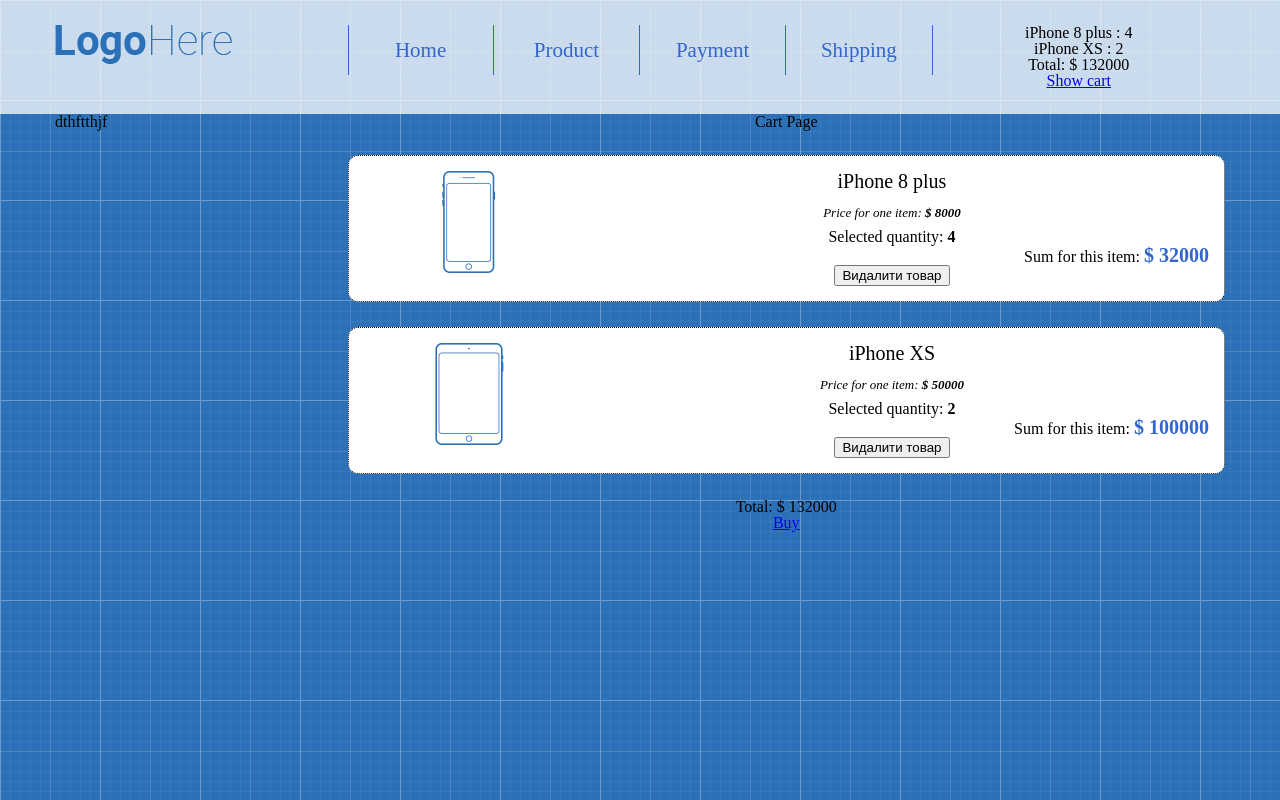
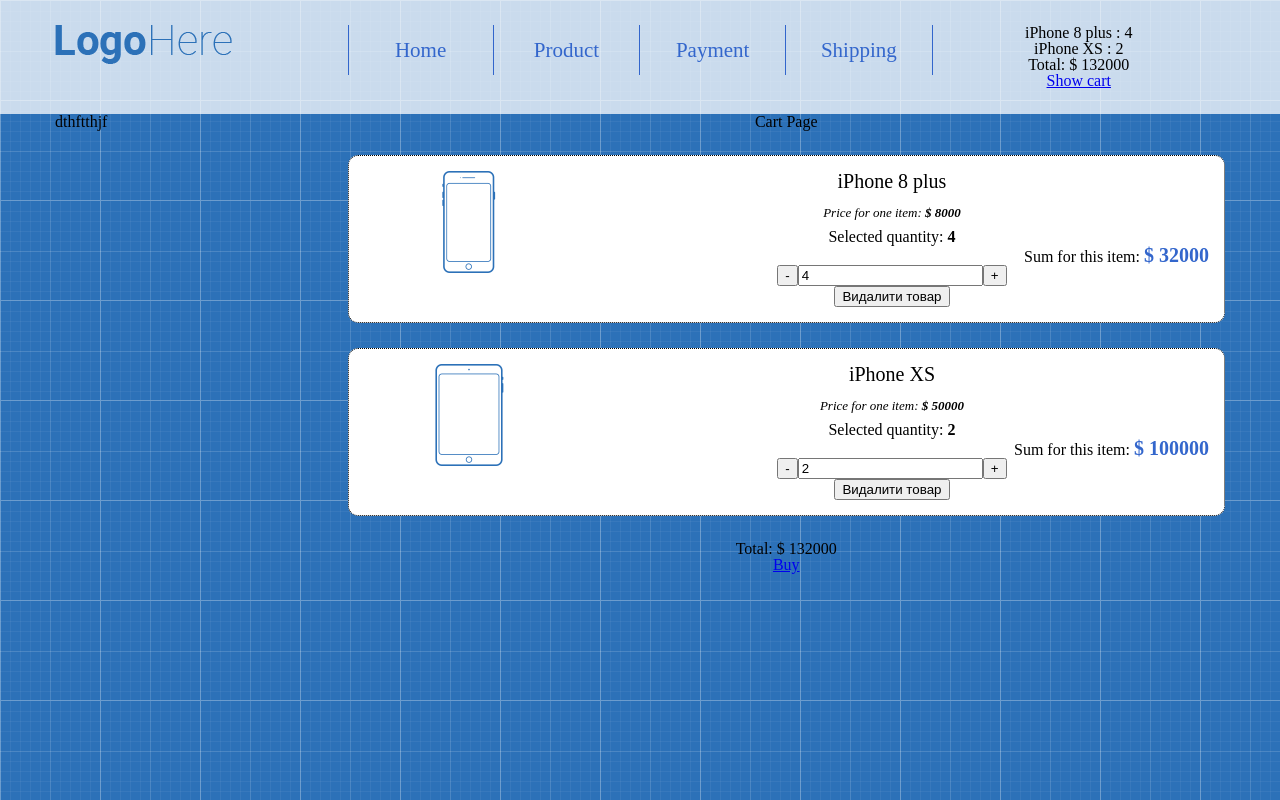
Before and after one commit to ApostleAndrew/shop-react, a React (Create React App) app: page /cart in a window 1280 px wide. Built offline with nearby package versions, Linux system fonts and the light colour scheme.

Commit message:
use SetProductQantity in CartProductListItemExtended

```diff
--- a/src/App/App.js
+++ b/src/App/App.js
@@ -25,11 +25,19 @@
 			}
 		}))
 	}
-		removeProductFromCart = (productId) => {
-			this.setState((prevState) => ({
-					productsInCart: omit(prevState.productsInCart,productId)
-				})
-			)}
+	removeProductFromCart = (productId) => {
+		this.setState((prevState) => ({
+				productsInCart: omit(prevState.productsInCart,productId)
+			})
+		)}
+	setProductQantity = (productId, quantity) => {
+		this.setState ((prevState) => ({
+			productsInCart: {
+				...prevState.productsInCart,
+				[productId]:quantity,
+			}
+		}))
+	}
 
 
 	render () {
@@ -43,6 +51,7 @@
 					addProductToCart = {this.addProductToCart}
 					productsInCart = {this.state.productsInCart}
 					removeProductFromCart = {this.removeProductFromCart}
+					setProductQantity={this.setProductQantity}
 				/>
 				<Footer/>
 
--- a/src/App/Main/CartPage/CartPage.js
+++ b/src/App/Main/CartPage/CartPage.js
@@ -9,6 +9,7 @@
 const CartPage = ({
 	productsInCart,
 	removeProductFromCart,
+	setProductQantity,
 }) => {
 	return(
         <div className="cart text-center">
@@ -16,6 +17,7 @@
 			<CartProductList
 				CartListComponent={CartProductListItemExtended}
 				removeProductFromCart={removeProductFromCart}
+				setProductQantity={setProductQantity}
 				productsInCart={productsInCart}/>
 			<CartTotal productsInCart={productsInCart}/>
 			<Link to='/buy'> Buy </Link>
--- a/src/App/Main/Main.js
+++ b/src/App/Main/Main.js
@@ -11,6 +11,7 @@
 	addProductToCart,
 	productsInCart,
 	removeProductFromCart,
+	setProductQantity,
 
 }) => {
 	return(
@@ -33,6 +34,7 @@
 							<CartPage
 							productsInCart={productsInCart}
 							removeProductFromCart={removeProductFromCart}
+							setProductQantity={setProductQantity}
 							/>)
 				}}/>
 				<Route path='/shipping' component = {ShippingPage} />
--- a/src/common/features/Cart/CartProductList.js
+++ b/src/common/features/Cart/CartProductList.js
@@ -8,6 +8,7 @@
 	productsInCart,
 	CartListComponent = CartProductListItem,
 	removeProductFromCart,
+	setProductQantity,
 }) => {
     return(
         <div>
@@ -15,6 +16,7 @@
 			keys(productsInCart).map((productId)=>(
 				<CartListComponent
 					removeProductFromCart={removeProductFromCart}
+					setProductQantity={setProductQantity}
 					key ={productId}
 					product = {productsMap[productId]}
 					count = {productsInCart[productId]}
--- a/src/common/features/Cart/CartProductListItemExtended.js
+++ b/src/common/features/Cart/CartProductListItemExtended.js
@@ -1,11 +1,13 @@
 import React from 'react'
 import './CartProductListItemExtended.css'
+import QuantityInput from '../Quantity/QuantityInput';
 
 
 const CartProductListItemExtended = ({
     product,
     count,
     removeProductFromCart,
+    setProductQantity,
 
 }) => (
     <div>
@@ -29,7 +31,11 @@
                     <p className="cart-extended-sum">
                          Sum for this item: <span className="bold sum-price">$ {(product.price * count)} </span>
                     </p>
-
+                    <QuantityInput
+                        productsCount = {count}
+                        onIncrementClick = {()=> setProductQantity(product.id, count + 1)}
+                        onDecrementClick = {()=> setProductQantity(product.id, count - 1)}
+                    />
                     <button onClick={() => removeProductFromCart(product.id)}>Видалити товар</button>
 
                 </div>
```
